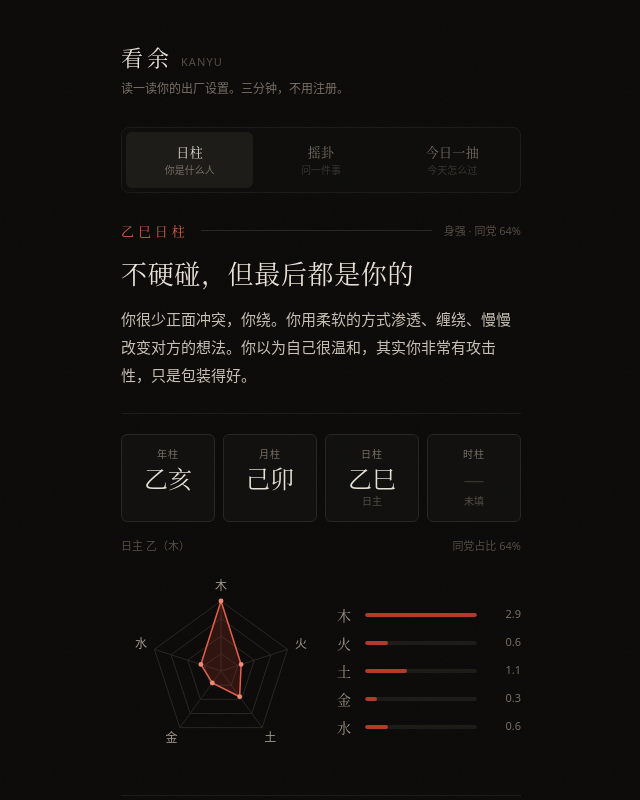
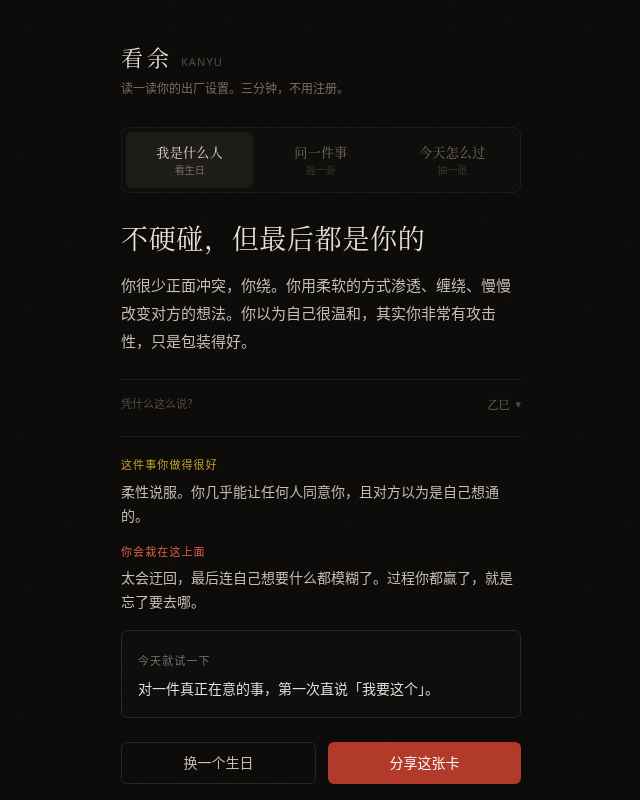
Before and after one commit to liaojun646614957/kanyu, a Next.js app: page / in a window 1280 px wide. Both pictures are taken after a click on the button "只输入生日，先出一张卡". Shown: the top 800 px of the page, without its empty margins (319-959 px from the left). Built offline with nearby package versions, Linux system fonts and the light colour scheme.

Commit message:
fix(copy): 术语收进折叠层，抽卡文案去成语化，日柱标题改口语

```diff
--- a/src/app/page.tsx
+++ b/src/app/page.tsx
@@ -6,9 +6,9 @@ import GuaCast from "@/components/GuaCast";
 import DailyDraw from "@/components/DailyDraw";
 
 const TABS = [
-  { id: "pillar", label: "日柱", sub: "你是什么人" },
-  { id: "gua", label: "摇卦", sub: "问一件事" },
-  { id: "draw", label: "今日一抽", sub: "今天怎么过" },
+  { id: "pillar", label: "我是什么人", sub: "看生日" },
+  { id: "gua", label: "问一件事", sub: "摇一卦" },
+  { id: "draw", label: "今天怎么过", sub: "抽一张" },
 ] as const;
 
 type TabId = (typeof TABS)[number]["id"];
--- a/src/components/DailyDraw.tsx
+++ b/src/components/DailyDraw.tsx
@@ -2,27 +2,114 @@
 
 import { useMemo, useState } from "react";
 
+/**
+ * 每日一抽。
+ *
+ * 文案原则（改过一版，原因见下）：
+ *   - 第一版用了「厚积薄发 / 破釜沉舟 / 柳暗花明」这类成语，是公众号鸡汤语，
+ *     不是 20-30 岁的人形容自己时用的词。成语只留作大字的「字」，
+ *     标题一律换成口语。
+ *   - 标题要像朋友在说你，不像长辈在评你。
+ */
+
 type DailyCard = {
+  /** 卡面大字，只留一个字，做视觉锚点 */
   hanzi: string;
+  /** 口语标题：像朋友说的，不像成语 */
   name: string;
+  /** 今天的状态标签 */
   keyword: string;
+  /** 一句判词 */
   line: string;
+  /** 今天具体能做的一件事 */
   hint: string;
 };
 
 const DECK: DailyCard[] = [
-  { hanzi: "禄", name: "天选打工人", keyword: "贵人 / 机会", line: "今天有个请求你会本能拒绝，但它其实是梯子。", hint: "先答应，再想办法。" },
-  { hanzi: "柔", name: "嘴硬心软", keyword: "关系 / 示弱", line: "一句「其实我有点在意」比十句解释都管用。", hint: "把解释减到一句。" },
-  { hanzi: "蓄", name: "延迟满足", keyword: "财务 / 忍耐", line: "忍住今天这笔冲动消费，本月会有回报。", hint: "加购物车，明天再决定。" },
-  { hanzi: "舍", name: "断舍离", keyword: "清理 / 告别", line: "删掉一个不再联系的对话框，运气会变轻。", hint: "清理一个你一直没删的。" },
-  { hanzi: "显", name: "高光时刻", keyword: "表达 / 曝光", line: "今天适合把想法说出口，会有人接住。", hint: "在群里发一次你的观点。" },
-  { hanzi: "滞", name: "情绪过载", keyword: "休息 / 缓冲", line: "不是所有消息都需要现在回。", hint: "把手机反扣一小时。" },
-  { hanzi: "转", name: "柳暗花明", keyword: "转机 / 意外", line: "原计划被打乱的地方，正是新机会入口。", hint: "别急着把被打乱的行程改回去。" },
-  { hanzi: "妄", name: "自作多情", keyword: "觉察 / 收手", line: "把猜测当事实，是今天最容易犯的错。", hint: "把一件在猜的事直接问出来。" },
-  { hanzi: "积", name: "厚积薄发", keyword: "积累 / 沉默", line: "今天的努力不会立刻被看见，但它记账了。", hint: "记下今天做完的三件事。" },
-  { hanzi: "决", name: "破釜沉舟", keyword: "决断 / 冒险", line: "犹豫的成本，已经超过做错的成本。", hint: "给自己一个截止时间。" },
-  { hanzi: "静", name: "不必回应", keyword: "边界 / 沉默", line: "今天有一条消息，你不需要回。", hint: "允许自己已读不回。" },
-  { hanzi: "遇", name: "意外的重逢", keyword: "人际 / 偶然", line: "一个很久没联系的人会出现，别装作没看见。", hint: "主动打个招呼。" },
+  {
+    hanzi: "梯",
+    name: "该答应的先答应",
+    keyword: "机会 / 别想太多",
+    line: "今天有个请求你会本能想拒，但它其实是梯子。",
+    hint: "先回「我试试」，别急着找理由推掉。",
+  },
+  {
+    hanzi: "软",
+    name: "别硬撑了",
+    keyword: "关系 / 示弱",
+    line: "一句「其实我有点在意」比十句解释都管用。",
+    hint: "把要解释的话减到一句，剩下的直接说感受。",
+  },
+  {
+    hanzi: "等",
+    name: "先别买",
+    keyword: "花钱 / 缓一缓",
+    line: "今天这单你会在三天后庆幸自己没下单。",
+    hint: "扔购物车，明天再看还想要吗。",
+  },
+  {
+    hanzi: "删",
+    name: "该清一清了",
+    keyword: "清理 / 断掉",
+    line: "删掉一个你一直没删的对话框，人会轻一点。",
+    hint: "选那个你每次滑到都会顿一下的。",
+  },
+  {
+    hanzi: "说",
+    name: "今天适合开口",
+    keyword: "表达 / 被看见",
+    line: "你憋着的那个想法，说出来会有人接住。",
+    hint: "在群里发一次你的真实看法，别加「随便说说」。",
+  },
+  {
+    hanzi: "停",
+    name: "你不必每条都回",
+    keyword: "边界 / 省电",
+    line: "今天的消息里，至少有一条你可以不回。",
+    hint: "手机反扣一小时，世界不会塌。",
+  },
+  {
+    hanzi: "转",
+    name: "计划乱了是好事",
+    keyword: "变化 / 意外",
+    line: "被打乱的那件事，可能是在给你腾位置。",
+    hint: "别急着把行程改回原样，留半天空白。",
+  },
+  {
+    hanzi: "猜",
+    name: "你在自己吓自己",
+    keyword: "内耗 / 求证",
+    line: "你今天会为一件没发生的事难受很久。",
+    hint: "把那件在猜的事，直接问出来。",
+  },
+  {
+    hanzi: "熬",
+    name: "没人看见但记着账",
+    keyword: "积累 / 沉住",
+    line: "今天做的事不会立刻有反馈，但它算数。",
+    hint: "睡前写三行：今天做完了什么。",
+  },
+  {
+    hanzi: "断",
+    name: "犹豫本身就说明问题",
+    keyword: "决断 / 别拖",
+    line: "你已经想太久了，成本早就超过做错。",
+    hint: "给自己定一个时间，到点就选，不再重想。",
+  },
+  {
+    hanzi: "遇",
+    name: "会碰到一个熟人",
+    keyword: "重逢 / 别躲",
+    line: "一个很久没联系的人会出现，别装没看见。",
+    hint: "主动打个招呼，哪怕只是「好久不见」。",
+  },
+  {
+    hanzi: "钝",
+    name: "今天别太敏感",
+    keyword: "情绪 / 降噪",
+    line: "别人那句话没那么多意思，是你想多了。",
+    hint: "把今天让你不舒服的那句话写下来，明天再看。",
+  },
 ];
 
 /** 用日期做种子，保证同一天同一结果（这才是「每日一抽」） */
@@ -55,12 +142,12 @@ export default function DailyDraw() {
     <div className="flex flex-col gap-6">
       <div className="flex flex-col gap-2">
         <div className="flex items-center gap-3">
-          <span className="font-serif text-[13px] tracking-[0.3em] text-cinnabar-400">今日一抽</span>
+          <span className="font-serif text-[13px] tracking-[0.3em] text-cinnabar-400">今天怎么过</span>
           <span className="h-px flex-1 bg-ink-700" />
           <span className="text-[11px] text-ink-500">{todayKey()}</span>
         </div>
         <p className="text-sm leading-6 text-ink-300">
-          三张牌，凭直觉点一张。同一天内结果固定——所以别刷，第一眼的就是。
+          三张，闭眼点一张。同一天结果固定，所以别刷——第一眼的那个就是。
         </p>
       </div>
 
@@ -75,7 +162,7 @@ export default function DailyDraw() {
               onClick={() => setPicked(picked === i ? null : i)}
               aria-label={open ? c.name : `抽第 ${i + 1} 张`}
               className={`press relative ${dim ? "opacity-30" : "opacity-100"}`}
-              style={{ perspective: 900, height: 200 }}
+              style={{ perspective: 900, height: 208 }}
             >
               <div className={`flip relative h-full w-full ${open ? "is-open" : ""}`}>
                 {/* 背面 */}
@@ -84,21 +171,23 @@ export default function DailyDraw() {
                     牌 {i + 1}
                   </span>
                   <span className="font-serif text-3xl text-ink-700">问</span>
-                  <span className="text-[10px] tracking-widest text-ink-600">点击翻开</span>
+                  <span className="text-[10px] tracking-widest text-ink-600">点我</span>
                 </div>
                 {/* 正面 */}
                 <div className="face face-back absolute inset-0 flex flex-col justify-between rounded-lg border border-cinnabar-600/50 bg-ink-850 p-3 text-left">
                   <div className="flex items-start justify-between">
-                    <span className="font-serif text-4xl leading-none text-cinnabar-400">
+                    <span className="font-serif text-[38px] leading-none text-cinnabar-400">
                       {c.hanzi}
                     </span>
-                    <span className="text-[10px] text-ink-500">{c.keyword}</span>
+                    <span className="text-[9.5px] leading-tight text-ink-500">{c.keyword}</span>
                   </div>
                   <div className="flex flex-col gap-1.5">
-                    <span className="font-serif text-sm text-ink-100">{c.name}</span>
+                    <span className="font-serif text-[13.5px] leading-snug text-ink-100">
+                      {c.name}
+                    </span>
                     <span className="text-[11px] leading-relaxed text-ink-300">{c.line}</span>
                   </div>
-                  <span className="text-[10px] text-gold-500">{c.hint}</span>
+                  <span className="text-[10px] leading-snug text-gold-500">{c.hint}</span>
                 </div>
               </div>
             </button>
@@ -110,7 +199,7 @@ export default function DailyDraw() {
         <div className="animate-rise flex flex-col gap-3 border-t border-ink-800 pt-5">
           <p className="font-serif text-xl leading-relaxed text-ink-100">{chosen.line}</p>
           <div className="rounded-md border border-gold-500/25 bg-gold-500/[0.05] p-4">
-            <span className="text-[11px] tracking-widest text-gold-500">今天就做</span>
+            <span className="text-[11px] tracking-widest text-gold-500">今天试一下</span>
             <p className="mt-1.5 text-sm leading-6 text-ink-100">{chosen.hint}</p>
           </div>
           <p className="text-[11px] text-ink-500">明天再来，牌会换。</p>
--- a/src/components/PillarCard.tsx
+++ b/src/components/PillarCard.tsx
@@ -1,7 +1,7 @@
 "use client";
 
 import { useEffect, useMemo, useRef, useState } from "react";
-import { buildFourPillars, elementCount, dayMasterStrength, WUXING, GAN_ELEMENT } from "@/lib/ganzhi";
+import { buildFourPillars, elementCount, dayMasterStrength, WUXING } from "@/lib/ganzhi";
 import { PERSONA, PERSONA_FALLBACK } from "@/lib/persona";
 import { downloadPoster } from "@/lib/poster";
 
@@ -230,7 +230,7 @@ export default function PillarCard() {
           </button>
 
           <p className="text-center text-xs leading-relaxed text-ink-500">
-            不填时辰也能看日柱。填了会补上时柱与完整四柱。
+            不填时辰也能看。填了会多一个维度。
             <br />
             内容仅供娱乐参考，不构成任何决策建议。
           </p>
@@ -240,49 +240,71 @@ export default function PillarCard() {
       {/* 结果 */}
       {stage !== "form" && result && (
         <div ref={cardRef} className="flex flex-col gap-6">
-          {/* 人格 */}
+          {/* 人格 —— 先说结论，术语全部往后放 */}
           <div
             className={`flex flex-col gap-4 transition-opacity duration-500 ${
               revealStep >= 1 ? "opacity-100" : "opacity-0"
             }`}
           >
-            <div className="flex items-center gap-3">
-              <span className="font-serif text-[13px] tracking-[0.3em] text-cinnabar-400">
-                {result.fp.day.text}日柱
-              </span>
-              <span className="h-px flex-1 bg-ink-700" />
-              <span className="text-[11px] tabular-nums text-ink-500">
-                {result.strength.label} · 同党 {result.strength.ratio}%
-              </span>
-            </div>
-
-            <h2 className="font-serif text-[26px] leading-tight tracking-wide text-ink-100">
+            <h2 className="font-serif text-[27px] leading-tight tracking-wide text-ink-100">
               {result.persona.tag}
             </h2>
 
             <p className="text-[15px] leading-7 text-ink-200">{result.persona.core}</p>
           </div>
 
-          {/* 四柱 + 五行 */}
-          <div
-            className={`flex flex-col gap-4 border-t border-ink-800 pt-5 transition-opacity duration-500 ${
+          {/* 证据 —— 可折叠，默认收起 */}
+          <details
+            className={`group border-t border-ink-800 pt-4 transition-opacity duration-500 ${
               revealStep >= 2 ? "opacity-100" : "opacity-0"
             }`}
           >
+            <summary className="flex cursor-pointer list-none items-center justify-between text-[11px] text-ink-500">
+              <span>凭什么这么说？</span>
+              <span className="flex items-center gap-1.5">
+                <span className="font-serif text-ink-400">{result.fp.day.text}</span>
+                <span className="transition-transform group-open:rotate-180">▾</span>
+              </span>
+            </summary>
+
+            <div className="mt-4 flex flex-col gap-4">
+              <p className="text-[11px] leading-relaxed text-ink-500">
+                你的生日在干支历里落在「{result.fp.day.text}」这一格。六十天一个循环，
+                这一格的人有共同的底色。下面是你这张盘的构成。
+              </p>
+
               <PillarGrid
                 pillars={[
-                { label: "年柱", text: result.fp.year.text },
-                { label: "月柱", text: result.fp.month.text },
-                { label: "日柱", text: result.fp.day.text, sub: "日主" },
-                { label: "时柱", text: result.fp.hour?.text ?? null, sub: result.fp.hour ? "" : "未填" },
+                  { label: "年", text: result.fp.year.text },
+                  { label: "月", text: result.fp.month.text },
+                  { label: "日", text: result.fp.day.text, sub: "你自己" },
+                  {
+                    label: "时",
+                    text: result.fp.hour?.text ?? null,
+                    sub: result.fp.hour ? "" : "没填",
+                  },
                 ]}
               />
 
+              {/* 把「身强/同党」翻译成人话 */}
+              <div className="flex flex-col gap-1">
                 <div className="flex items-center justify-between text-[11px] text-ink-500">
-              <span>
-                日主 {result.fp.day.gan}（{GAN_ELEMENT[result.fp.day.gan]}）
-              </span>
-              <span className="tabular-nums">同党占比 {result.strength.ratio}%</span>
+                  <span>自身能量</span>
+                  <span className="tabular-nums">{result.strength.ratio}%</span>
+                </div>
+                <div className="h-1 overflow-hidden rounded-full bg-ink-800">
+                  <div
+                    className="h-full rounded-full bg-gold-500 transition-[width] duration-700"
+                    style={{ width: `${result.strength.ratio}%` }}
+                  />
+                </div>
+                <p className="mt-1 text-[11px] leading-relaxed text-ink-500">
+                  {result.strength.label === "身强"
+                    ? "你的能量偏足——所以不容易被带跑，但也容易不服软。"
+                    : result.strength.label === "身弱"
+                      ? "你的能量偏弱——所以容易受影响，但你的感受力也更细。"
+                      : "你的能量偏中间——不太极端，能进能退。"}
+                </p>
               </div>
 
               <div className="flex flex-wrap items-center gap-4">
@@ -294,7 +316,12 @@ export default function PillarCard() {
                       <div className="h-1 flex-1 overflow-hidden rounded-full bg-ink-800">
                         <div
                           className="h-full rounded-full bg-cinnabar-600 transition-[width] duration-700"
-                        style={{ width: `${Math.min(100, (d.v / Math.max(...wxData.map((x) => x.v), 1)) * 100)}%` }}
+                          style={{
+                            width: `${Math.min(
+                              100,
+                              (d.v / Math.max(...wxData.map((x) => x.v), 1)) * 100,
+                            )}%`,
+                          }}
                         />
                       </div>
                       <span className="w-8 text-right text-[11px] tabular-nums text-ink-400">
@@ -304,7 +331,17 @@ export default function PillarCard() {
                   ))}
                 </div>
               </div>
+
+              <p className="text-[10.5px] leading-relaxed text-ink-600">
+                五行 = 你性格里五种倾向的配比（木：生长/想法，火：表达/热度，土：稳定/承担，
+                金：规则/边界，水：感知/流动）。数字越大，这个倾向越明显。
+              </p>
+
+              {result.fp.notes.length > 0 && (
+                <p className="text-[10.5px] text-ink-600">{result.fp.notes.join(" · ")}</p>
+              )}
             </div>
+          </details>
 
           {/* 细节 */}
           <div
@@ -313,21 +350,17 @@ export default function PillarCard() {
             }`}
           >
             <div className="flex flex-col gap-1.5">
-              <span className="text-[11px] tracking-widest text-gold-500">你的隐藏优势</span>
+              <span className="text-[11px] tracking-widest text-gold-500">这件事你做得很好</span>
               <p className="text-sm leading-6 text-ink-200">{result.persona.gift}</p>
             </div>
             <div className="flex flex-col gap-1.5">
-              <span className="text-[11px] tracking-widest text-cinnabar-400">最容易踩的坑</span>
+              <span className="text-[11px] tracking-widest text-cinnabar-400">你会栽在这上面</span>
               <p className="text-sm leading-6 text-ink-200">{result.persona.trap}</p>
             </div>
             <div className="rounded-md border border-ink-700 bg-ink-900/70 p-4">
-              <span className="text-[11px] tracking-widest text-ink-400">今天就能做的一件事</span>
+              <span className="text-[11px] tracking-widest text-ink-400">今天就试一下</span>
               <p className="mt-1.5 text-sm leading-6 text-ink-100">{result.persona.doThis}</p>
             </div>
-
-            {result.fp.notes.length > 0 && (
-              <p className="text-[11px] text-ink-500">{result.fp.notes.join(" · ")}</p>
-            )}
           </div>
 
           {/* 操作 */}
--- a/src/lib/persona.ts
+++ b/src/lib/persona.ts
@@ -61,7 +61,7 @@ export const PERSONA: Record<string, Persona> = {
     tag: "看起来随和，心里有本精确的账",
     core: "你很少当场翻脸，但每一笔都记着。谁在你难的时候出现过、谁只是嘴上热情，你分得清清楚楚。",
     gift: "精算与分寸。你知道什么时候该退一步，什么时候该收网。",
-    trap: "把付出算成投资。你对人好，其实是期待回报的——这没错，但你不肯承认，就容易憋出怨气。",
+    trap: "把付出当投资。你对人好，是期待回报的——这不丢人，但你不肯承认，就会憋着。",
     doThis: "挑一个人，把「我帮你是因为我希望你也在」这句话说出口。",
   },
   庚午: {
@@ -96,7 +96,7 @@ export const PERSONA: Record<string, Persona> = {
     tag: "不硬碰，但最后都是你的",
     core: "你很少正面冲突，你绕。你用柔软的方式渗透、缠绕、慢慢改变对方的想法。你以为自己很温和，其实你非常有攻击性，只是包装得好。",
     gift: "柔性说服。你几乎能让任何人同意你，且对方以为是自己想通的。",
-    trap: "太会迂回，最后连自己想要什么都模糊了。你赢了过程，忘了目的。",
+    trap: "太会迂回，最后连自己想要什么都模糊了。过程你都赢了，就是忘了要去哪。",
     doThis: "对一件真正在意的事，第一次直说「我要这个」。",
   },
   丙午: {
```
Lines whose indentation alone changed are shown as unchanged.
